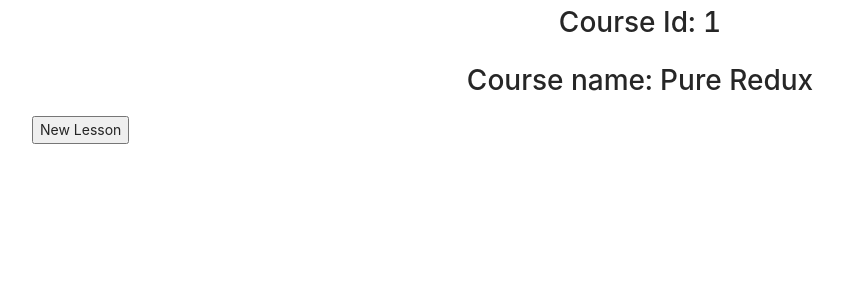
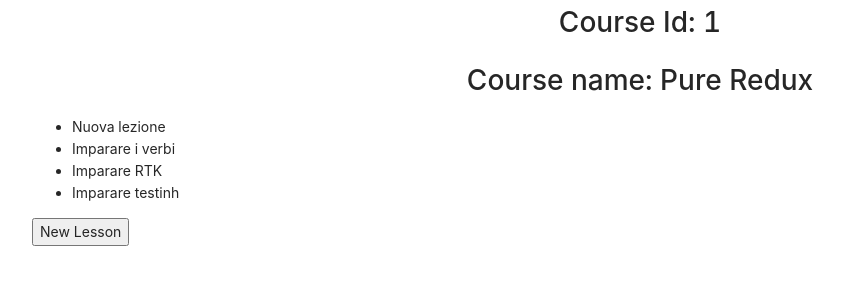
Before and after one commit to GersonEC/courses-platform, a React (Create React App) app: page /courses/1 in a window 1280 px wide. Shown: the top 300 px of the page, without its empty margins (0-843 px from the left). Built offline with nearby package versions, Linux system fonts and the light colour scheme; data requests are answered from the project's data file.

Commit message:
List lessons based on course id.

```diff
--- a/db.json
+++ b/db.json
@@ -31,6 +31,21 @@
       "title": "Imparare testinh",
       "courseId": 1,
       "id": 4
+    },
+    {
+      "title": "react fondamento",
+      "courseId": 2,
+      "id": 5
+    },
+    {
+      "title": "react avanzato",
+      "courseId": 2,
+      "id": 6
+    },
+    {
+      "title": "Hooks",
+      "courseId": 2,
+      "id": 7
     }
   ]
 }
--- a/src/components/Courses/CourseDetail.tsx
+++ b/src/components/Courses/CourseDetail.tsx
@@ -6,7 +6,10 @@
   loadCourses,
   selectCourses,
 } from "../../features/courses/coursesSlice";
-import { selectLessons } from "../../features/lessons/lessonsSlice";
+import {
+  loadLessons,
+  selectLessons,
+} from "../../features/lessons/lessonsSlice";
 import { Course, Lesson } from "../../utils/models";
 import { NewLesson } from "../Lessons/NewLesson";
 
@@ -25,6 +28,7 @@
   console.log("Lessons: ", lessons);
   useEffect(() => {
     dispatch(loadCourses());
+    dispatch(loadLessons());
   }, []);
 
   useEffect(() => {
@@ -59,9 +63,11 @@
             <div>
               {lessons.length > 0 && (
                 <ul>
-                  {lessons.map((lesson: Lesson) => (
-                    <li key={lesson.id}>{lesson.title}</li>
-                  ))}
+                  {lessons
+                    .filter((lesson) => lesson.courseId === currentCourse.id)
+                    .map((lesson: Lesson) => (
+                      <li key={lesson.id}>{lesson.title}</li>
+                    ))}
                 </ul>
               )}
               <NewLesson courseId={currentCourse.id} />
--- a/src/components/Lessons/NewLesson.tsx
+++ b/src/components/Lessons/NewLesson.tsx
@@ -12,7 +12,7 @@
   const [editing, setEditing] = useState(false);
   const [title, setTitle] = useState("");
   const dispatch = useAppDispatch();
-  //const inputRef = useRef();
+  //const inputRef = useRef(null);
 
   const reset = () => {
     setTitle("");
@@ -25,7 +25,7 @@
   };
 
   /*useEffect(() => {
-    if (editing ) {
+    if (editing) {
       inputRef.current.focus();
     }
   }, [editing]);*/
--- a/src/features/lessons/lessonsSlice.ts
+++ b/src/features/lessons/lessonsSlice.ts
@@ -26,9 +26,9 @@
   }
 );
 
-/*export const loadCourses = createAsyncThunk("courses/loadCourses", async () => {
-  return fetch("/courses").then((res) => res.json());
-});*/
+export const loadLessons = createAsyncThunk("courses/loadLessons", async () => {
+  return fetch("/lessons").then((res) => res.json());
+});
 
 export const lessonsSlice = createSlice({
   name: "lessons",
@@ -45,6 +45,13 @@
     builder.addCase(addLesson.rejected, (state, action) => {
       state.status = "error";
     });
+    builder.addCase(loadLessons.pending, (state, action) => {
+      state.status = "pending";
+    });
+    builder.addCase(loadLessons.fulfilled, (state, action) => {
+      state.lessons = action.payload;
+      state.status = "success";
+    });
   },
 });
 
```
